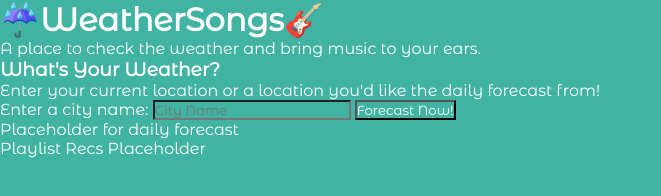
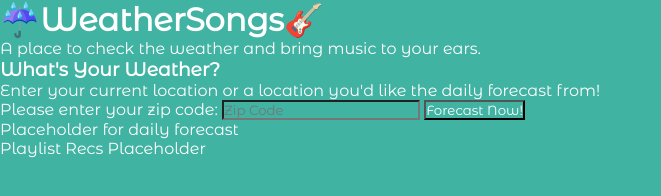
Before and after one commit to a-hines/lovelace-group, a plain HTML site: page index.html in a window 1280 px wide. Shown: the whole page, without its empty margins (0-661 px from the left). Drawn offline with Linux system fonts and the light colour scheme; no server answers.

Commit message:
switch to zip codes instead of city

```diff
--- a/index.html
+++ b/index.html
@@ -28,8 +28,8 @@
 
             <!-- Location Form Element -->
             <form class="form-element">
-                <label for="city">Enter a city name:</label>
-                <input type="text" placeholder="City Name" name="city" id="city" />
+                <label for="city">Please enter your zip code:</label>
+                <input type="text" placeholder="Zip Code" name="city" id="city" />
 
                 <button type="submit">Forecast Now!</button>
             </form>
```
